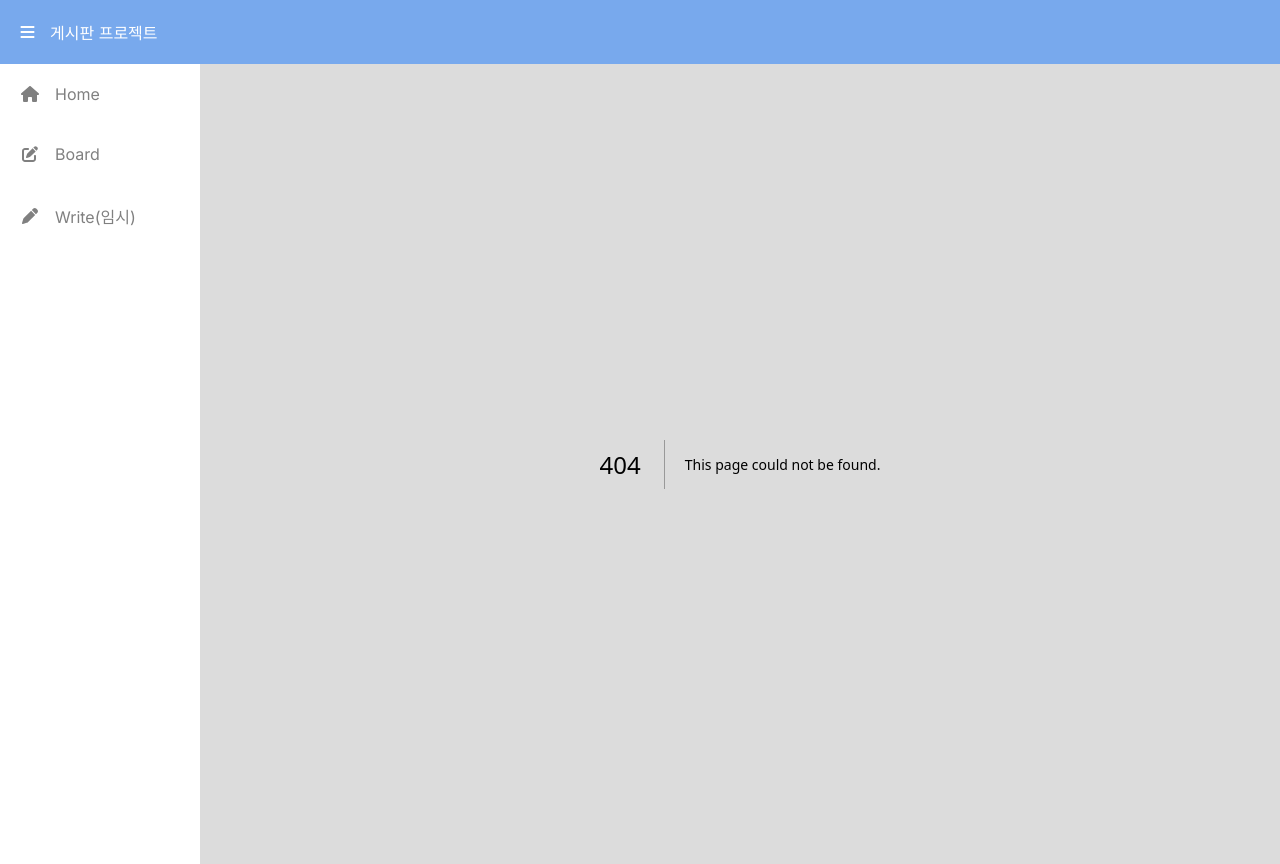
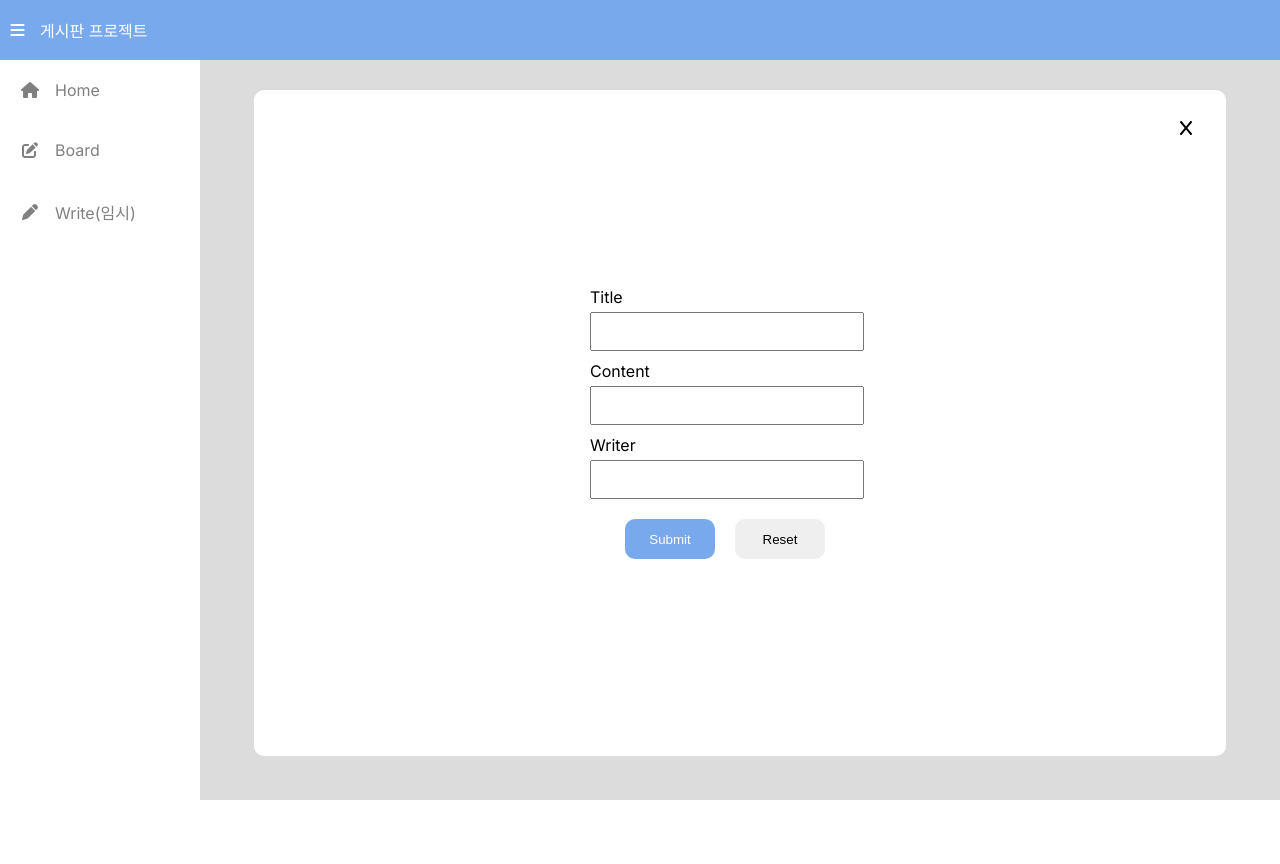
Before and after one commit to indevruis/my-board, a Next.js app: page /board/write in a window 1280 px wide. Before the commit this address had no page. Shown: the top 864 px of the page. After the commit the page ends 800 px from the top, so only its background shows below. Built offline with nearby package versions, Linux system fonts and the light colour scheme.

Commit message:
[Feat] 글 작성 기능 추가

```diff
--- /dev/null
+++ b/app/board/write/page.js
@@ -0,0 +1,31 @@
+import Link from "next/link";
+import { FontAwesomeIcon } from "@fortawesome/react-fontawesome";
+import { faX } from "@fortawesome/free-solid-svg-icons";
+
+export default function Write() {
+  return (
+    <div className="write-page">
+      <form action="/api/post/new" method="POST" className="write-form">
+        <div className="write-div">
+          <div className="write-title">Title</div>
+          <input type="text" className="write-input" name="title" />
+        </div>
+        <div className="write-div">
+          <div className="write-title">Content</div>
+          <input type="text" className="write-input" name="content" />
+        </div>
+        <div className="write-div">
+          <div className="write-title">Writer</div>
+          <input type="text" className="write-input" name="writer" />
+        </div>
+        <div className="write-btn">
+          <button type="submit">Submit</button>
+          <button type="reset">Reset</button>
+        </div>
+      </form>
+      <Link href={"/board"}>
+        <FontAwesomeIcon icon={faX} className="x-icon" />
+      </Link>
+    </div>
+  );
+}
--- a/app/globals.css
+++ b/app/globals.css
@@ -1,6 +1,5 @@
 body {
   margin: 0;
-  overflow: hidden;
 }
 
 a {
@@ -10,7 +9,8 @@ a {
 
 .main-header {
   width: 100%;
-  padding: 20px;
+  height: 40px;
+  padding: 10px;
   background-color: #78a9ed;
   color: white;
   display: flex;
@@ -29,7 +29,7 @@ a {
 
 .main-navbar {
   flex: 0 0 200px;
-  height: 100vh;
+  height: calc(100vh - 60px);
   display: flex;
   flex-direction: column;
 }
@@ -49,7 +49,7 @@ a {
 
 .main-page {
   width: 100%;
-  background-color:#dcdcdc;
+  background-color: #dcdcdc;
 }
 
 .home-bg {
@@ -102,3 +102,51 @@ a {
   top: 30px;
   right: 30px;
 }
+
+.write-page {
+  width: 90%;
+  height: 90%;
+  margin: 30px auto;
+  border-radius: 10px;
+  background-color: white;
+  position: relative;
+}
+
+.write-form {
+  position: absolute;
+  top: 50%;
+  left: 50%;
+  transform: translate(-50%, -50%);
+}
+
+.write-input {
+  width: 250px;
+  margin: 5px 0 10px 0;
+}
+
+.write-div {
+  width: 300px;
+  margin: 0 auto;
+}
+
+input {
+  padding: 10px;
+}
+
+button {
+  width: 90px;
+  height: 40px;
+  margin: 10px 10px 0 10px;
+  border-radius: 10px;
+  border: none;
+}
+
+button[type="submit"] {
+  background-color: #78a9ed;
+  color: white;
+}
+
+.write-btn {
+  width: 250px;
+  margin: 0 auto;
+}
--- /dev/null
+++ b/pages/api/post/new.js
@@ -0,0 +1,30 @@
+import { connectDB } from "@/util/database";
+
+export default async function handler(req, res) {
+  const date = new Date();
+  const today = {
+    year: date.getFullYear(),
+    month: date.getMonth() + 1,
+    day: date.getDate(),
+  };
+  if (req.method == "POST") {
+    if (req.body.title === "" || req.body.writer === "") {
+      return res.status(500).json("제목을 작성하세요.");
+    }
+    try {
+      const db = (await connectDB).db("my-board");
+      const result = await db
+        .collection("post")
+        .insertOne({
+          title: req.body.title,
+          content: req.body.content,
+          writer: req.body.writer,
+          date: `${today.year}/${today.month}/${today.day}`,
+        });
+        console.log(result)
+      return res.redirect(302, "/board");
+    } catch (error) {
+      return res.status(500).json("실패");
+    }
+  }
+}
```
